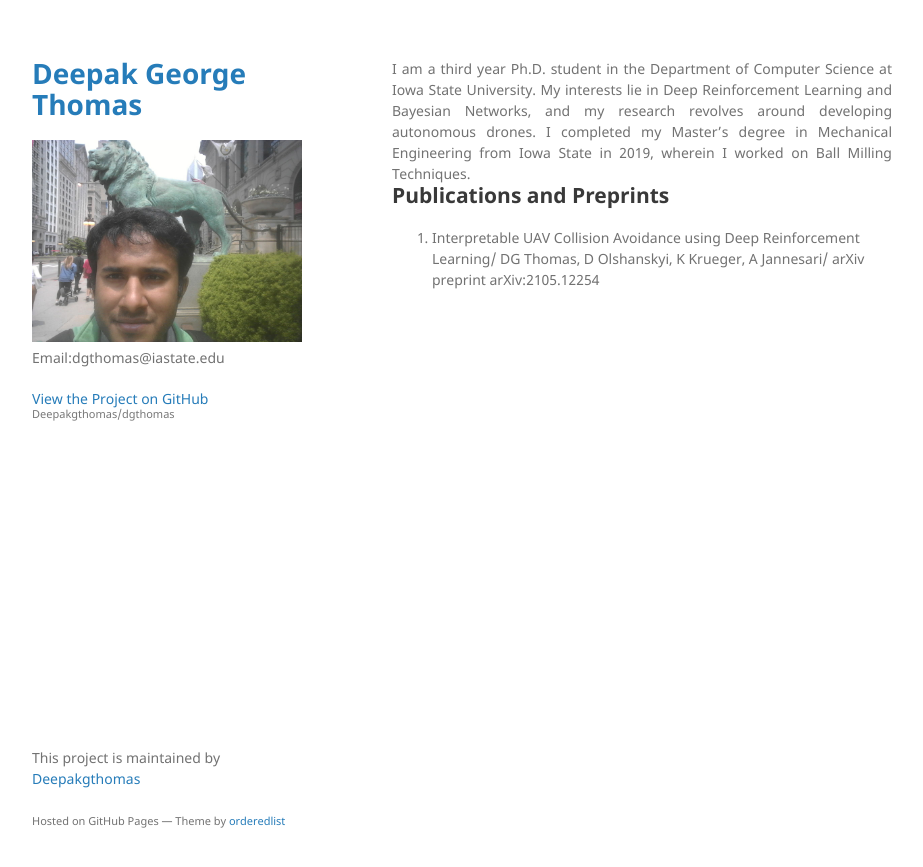
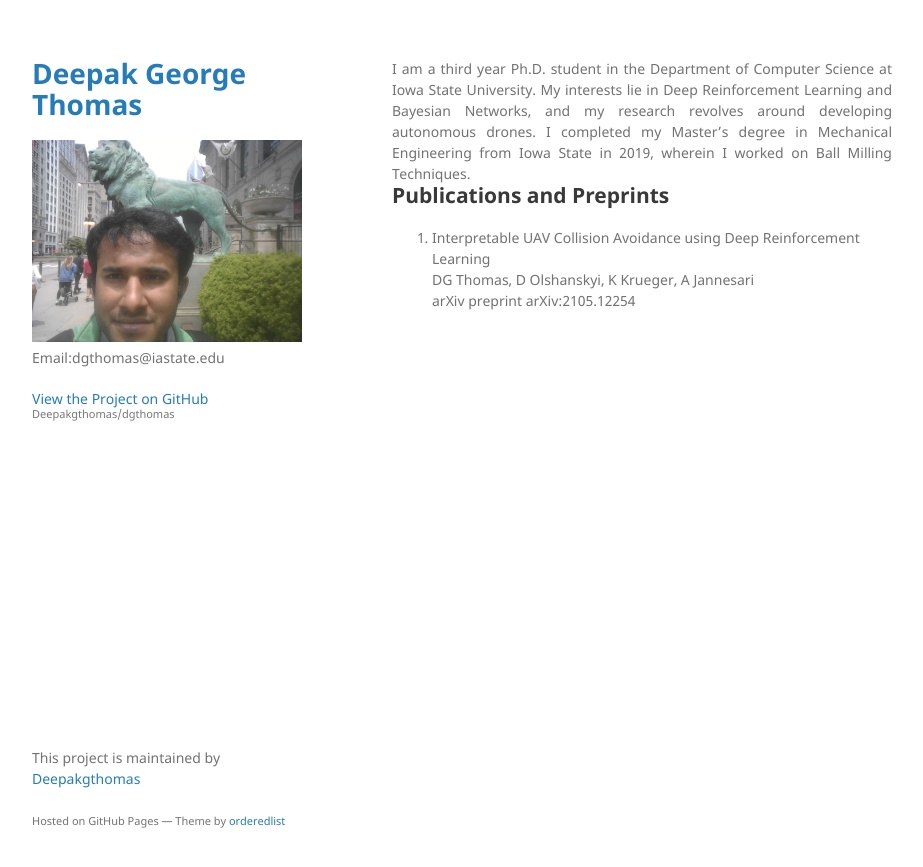
Before and after one commit to Deepakgthomas/dgthomas, a Jekyll site: the page built from index.md, in a window 1280 px wide. Shown: the top 867 px of the page, without its empty margins (178-1101 px from the left). Built offline with Jekyll 4.4.1, drawn with Linux system fonts in a browser that asks for light colours; our own code applies the rules of GitHub Pages for plain Markdown files.

```diff
--- a/index.md
+++ b/index.md
@@ -2,6 +2,6 @@
 
 ## Publications and Preprints
 
-1. Interpretable UAV Collision Avoidance using Deep Reinforcement Learning/
-DG Thomas, D Olshanskyi, K Krueger, A Jannesari/
+1. Interpretable UAV Collision Avoidance using Deep Reinforcement Learning<br>
+DG Thomas, D Olshanskyi, K Krueger, A Jannesari<br>
 arXiv preprint arXiv:2105.12254
```
